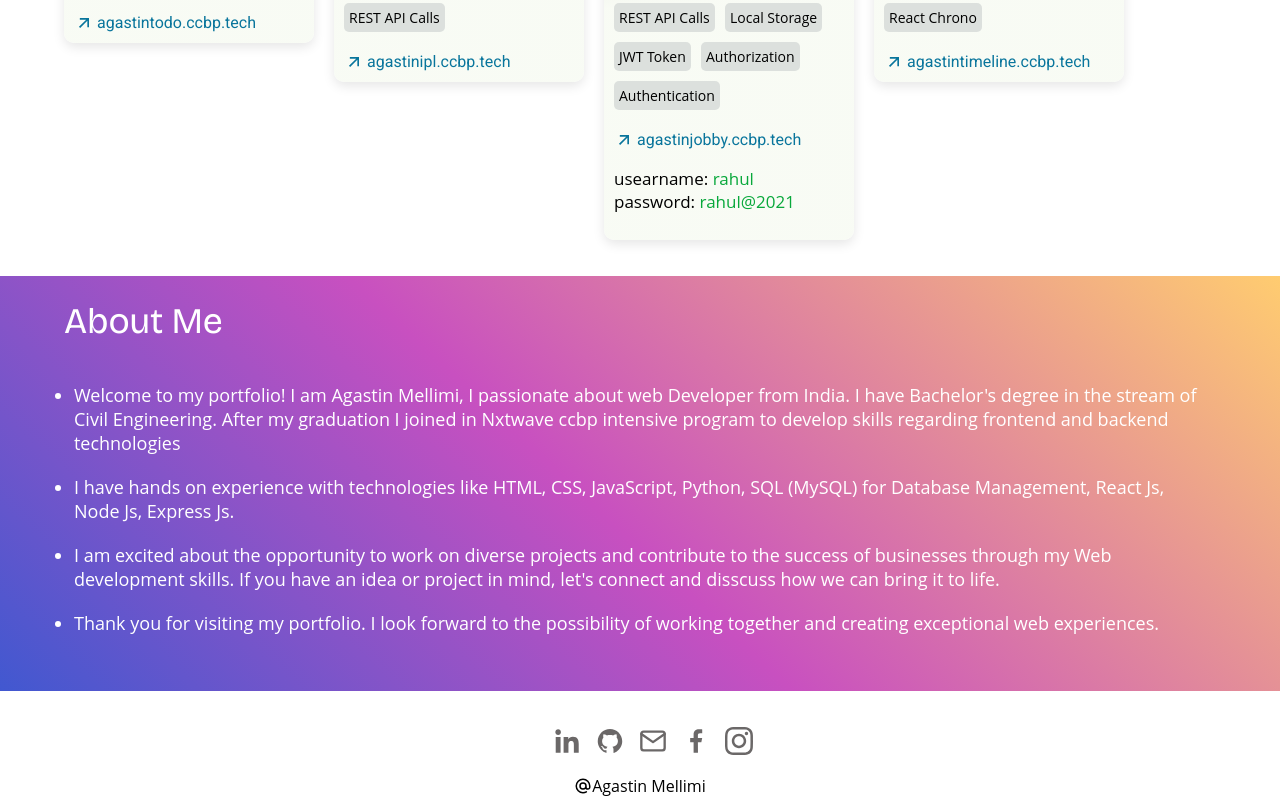
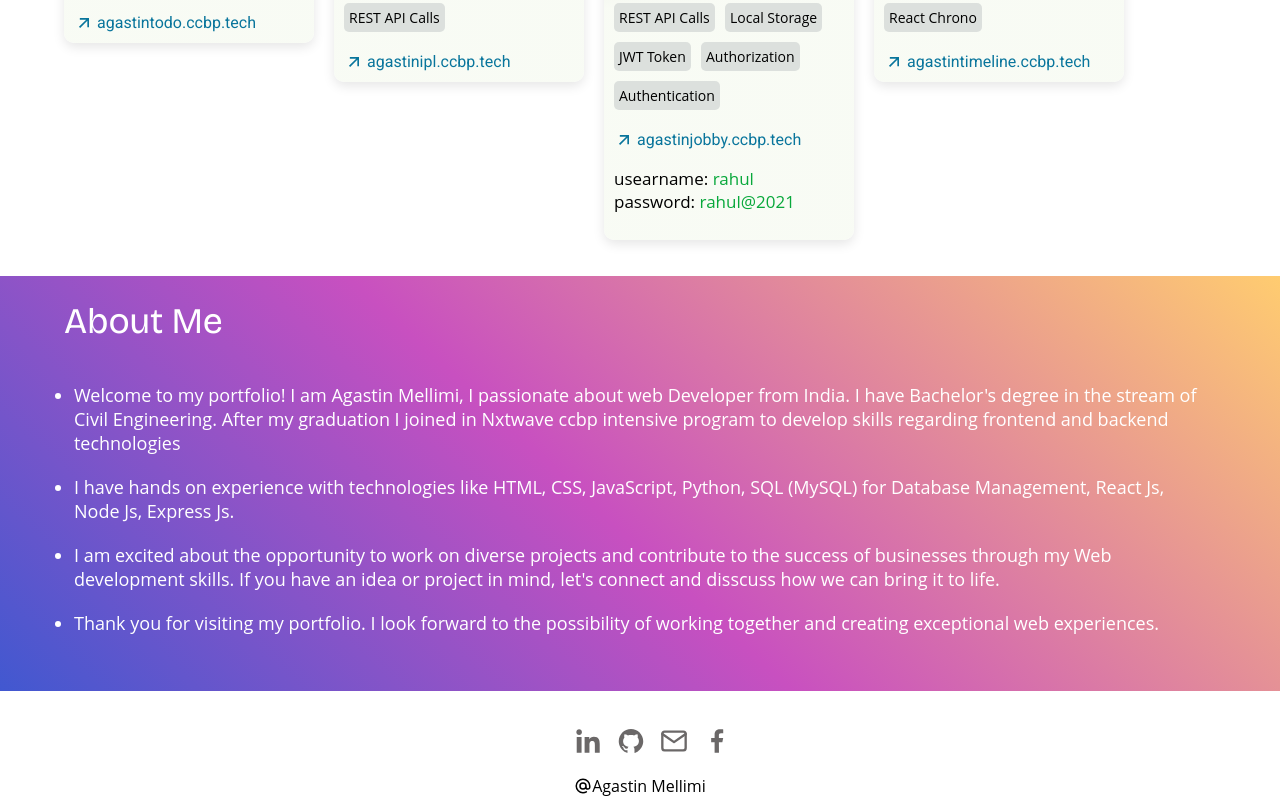
Before and after one commit to Agastinmellimi/MyPortfolioAgastin, a React (Create React App) app: page / in a window 1280 px wide. Shown: the part 2298-3098 px from the top of the page. Built offline with nearby package versions, Linux system fonts and the light colour scheme.

Commit message:
My Portfoliowebsite change 9

```diff
--- a/src/Components/Footer/index.js
+++ b/src/Components/Footer/index.js
@@ -21,9 +21,6 @@ const Footer = () => (
              <li className='s-link'>
              <a href='https://www.facebook.com/chintu.agastin' target='_blank' className='social-link' rel="noreferrer"><GrFacebookOption size={28}/></a>
              </li>
-             <li className='s-link'>
-               <a href='https://www.instagram.com/agastin1983/' target='_blank' className='social-link' rel="noreferrer"><SiInstagram  size={28}/></a>
-             </li>
         </ul>
         <p className='my-name'><HiOutlineAtSymbol size={18}/>Agastin Mellimi</p>
     </div>
```
